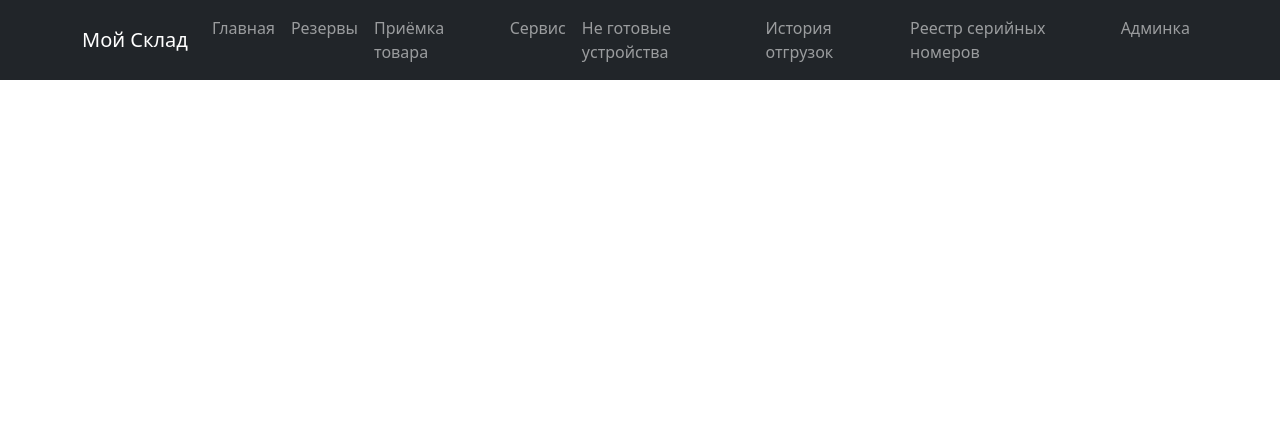
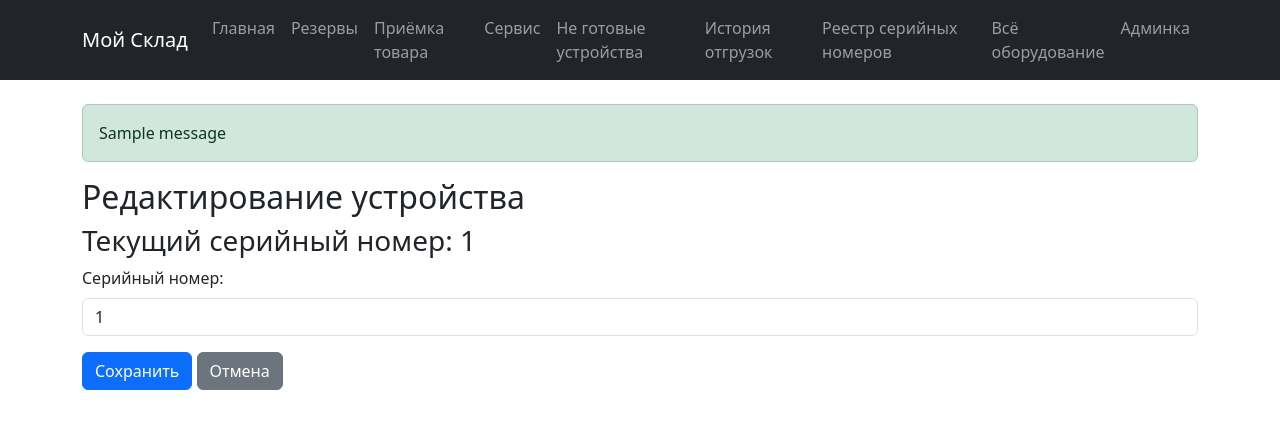
Before and after one commit to RomahaPoleha/TMS, a Django app: template inventory/templates/inventory/edit_unit.html in a window 1280 px wide. Shown: the top 429 px of the page. Run offline with Django 3.2, Linux system fonts and the light colour scheme; the template is opened without the code that fills it: most values are stand-ins (such as "Sample title", 1, 10 or a date in 2020); one stand-in notice (Sample message) is shown.

Commit message:
добавлена логика вывода устройств

```diff
--- a/inventory/templates/inventory/base.html
+++ b/inventory/templates/inventory/base.html
@@ -21,6 +21,7 @@
                 <a class="nav-link" href="{% url 'prepare_list' %}">Не готовые устройства</a>
                 <a class="nav-link" href="{% url 'reservation_history' %}">История отгрузок</a>
                 <a class="nav-link" href="{% url 'shipment_registry' %}">Реестр серийных номеров</a>
+                <a class="nav-link" href="{% url 'unit_list' %}">Всё оборудование</a>
                 <a class="nav-link" href="/admin/">Админка</a>
             </div>
         </div>
--- a/inventory/templates/inventory/edit_unit.html
+++ b/inventory/templates/inventory/edit_unit.html
@@ -2,5 +2,30 @@
 
 {% block content %}
 
+{% if messages %}
+    {% for message in messages %}
+        <div class="alert alert-{{ message.tags }}">{{ message }}</div>
+    {% endfor %}
+{% endif %}
+
+<h2>Редактирование устройства</h2>
+<h3>Текущий серийный номер: {{ unit.serial_number }}</h3>
+
+<form method="POST">
+    {% csrf_token %}
+
+    <div class="mb-3">
+        <label for="serial_number" class="form-label">Серийный номер:</label>
+        <input type="text"
+               name="serial_number"
+               id="serial_number"
+               class="form-control"
+               value="{{ unit.serial_number }}"
+               required>
+    </div>
+
+    <button type="submit" class="btn btn-primary">Сохранить</button>
+    <a href="{% url 'unit_list' %}" class="btn btn-secondary">Отмена</a>
+</form>
 
 {% endblock %}
--- /dev/null
+++ b/inventory/templates/inventory/unit_list.html
@@ -0,0 +1,6 @@
+{% extends "inventory/base.html" %}
+
+{% block content %}
+
+
+{% endblock %}
--- a/inventory/urls.py
+++ b/inventory/urls.py
@@ -20,5 +20,6 @@ urlpatterns = [
     path('cancel/<int:reservation_id>/', views.cancel_reservation, name='cancel_reservation'),
     path('unit/<int:unit_id>/edit/', views.edit_unit, name='edit_unit'),
     path('unit/<int:unit_id>/delete/', views.delete_unit, name='delete_unit'),
+    path('units/', views.unit_list, name = 'unit_list'),
 
 ]
```
Also changed, not shown: inventory/views.py (+7 -3 lines).
